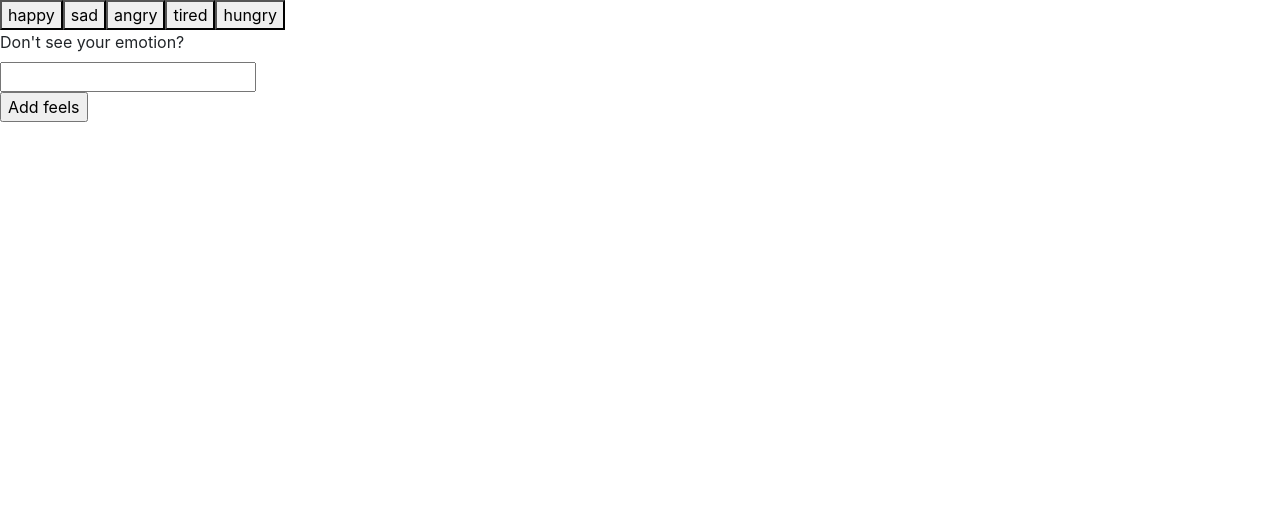
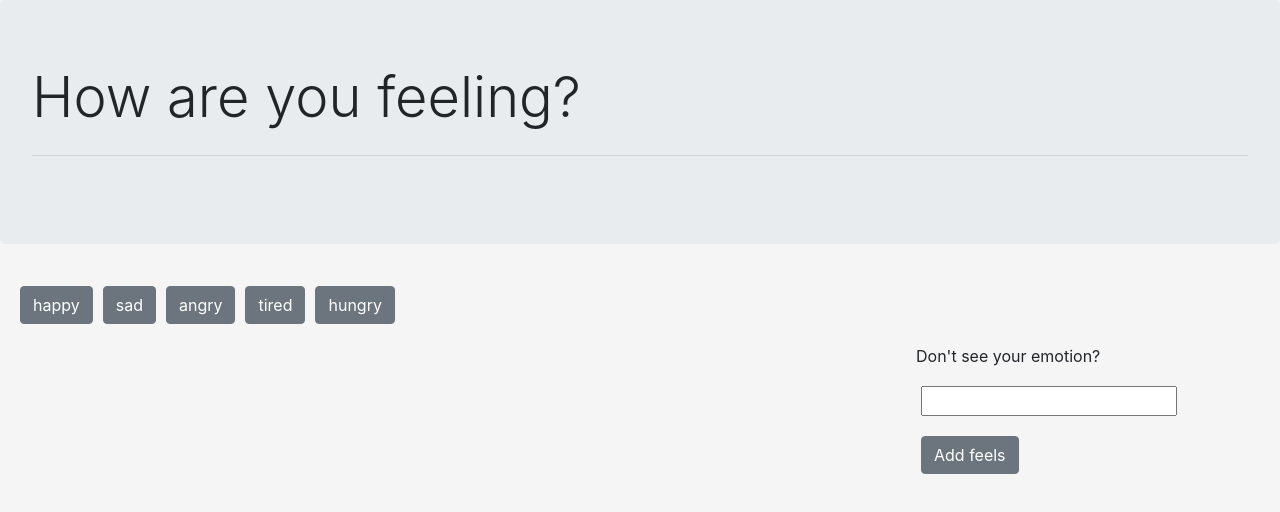
Before and after one commit to kimberlycase91/In-A-Giphy, a plain HTML site: page index.html in a window 1280 px wide. Drawn offline with nearby package versions, Linux system fonts and the light colour scheme.

Commit message:
added css and bootstrap

```diff
--- a/assets/app.js
+++ b/assets/app.js
@@ -12,8 +12,9 @@ $(document).ready(function () {
 
     for (var i = 0; i < topics.length; i++) {
         var newBtn = $("<button>");
-        newBtn.addClass("topicButton");
+        newBtn.addClass("topicButton btn btn-secondary");
         newBtn.attr("data-name", topics[i])
+        newBtn.attr("id", "button")
         newBtn.text(topics[i]);
         $("#button-div").append(newBtn);
     }}
@@ -24,7 +25,6 @@ $(document).on("click", ".topicButton", function () {
     //put that button into a variable that will be used in the urlQuery
     var input = $(this).attr("data-name");
     topic = input;
-    console.log(topic);
     //run urlquery function
     $.ajax({
         url: queryURL(),
@@ -87,11 +87,9 @@ $("#add-item").on("submit", function (event) {
     renderButtons();
 });
 
-console.log(queryURL(topic="happy"))
 
 //when a gif is clicked on
 $(document).on("click", "#gif", function() {
-    console.log($(this));
 
     // The attr jQuery method allows us to get or set the value of any attribute on our HTML element
     var state = $(this).attr("data-state");
--- a/assets/style.css
+++ b/assets/style.css
@@ -0,0 +1,24 @@
+body {
+    background: whitesmoke;
+}
+.container {
+    display: inline-block;
+}
+
+#add-div {
+    position: relative;
+    float: right;
+    width: 30%;
+}
+
+#button {
+    margin: 10px 5px 10px 5px;
+}
+
+#add-item {
+    margin: 10px 5px 10px 5px;
+}
+
+#item-input {
+    margin: 10px 5px 10px 5px;
+}
--- a/index.html
+++ b/index.html
@@ -5,12 +5,20 @@
     <meta name="viewport" content="width=device-width, initial-scale=1.0">
     <meta http-equiv="X-UA-Compatible" content="ie=edge">
     <title>Document</title>
-    <link rel="stylesheet" href="https://stackpath.bootstrapcdn.com/bootstrap/4.4.1/css/bootstrap.min.css" integrity="sha384-Vkoo8x4CGsO3+Hhxv8T/Q5PaXtkKtu6ug5TOeNV6gBiFeWPGFN9MuhOf23Q9Ifjh" crossorigin="anonymous">
+    <link rel="stylesheet" href="https://stackpath.bootstrapcdn.com/bootstrap/4.4.1/css/bootstrap.min.css"
+        integrity="sha384-Vkoo8x4CGsO3+Hhxv8T/Q5PaXtkKtu6ug5TOeNV6gBiFeWPGFN9MuhOf23Q9Ifjh" crossorigin="anonymous">
     <link rel="stylesheet" href="assets/style.css">
 </head>
 
 <body>
-    <div id="button-div"></div>
+
+    <div class="jumbotron">
+        <h1 class="display-4">How are you feeling?</h1>
+        <hr class="my-4">
+    </div>
+
+    <div class="container" id="button-div"></div>
+    <div class="container" id = "add-div">
         <form id="add-item">
             <label for="item-input">Don't see your emotion?</label>
             <br>
@@ -18,9 +26,10 @@
             <br>
 
             <!-- Button triggers new movie to be added -->
-        <input id="add-item" type="submit" value="Add feels">
+            <input class="btn btn-secondary" id="add-item" type="submit" value="Add feels">
         </form>
-    <div class="resultsContainer"></div>
+    </div>
+    <div class="resultsContainer" class="container"></div>
     <script src="https://ajax.googleapis.com/ajax/libs/jquery/3.4.1/jquery.min.js"></script>
     <script src="assets/app.js"></script>
 </body>
```
Lines whose indentation alone changed are shown as unchanged.
